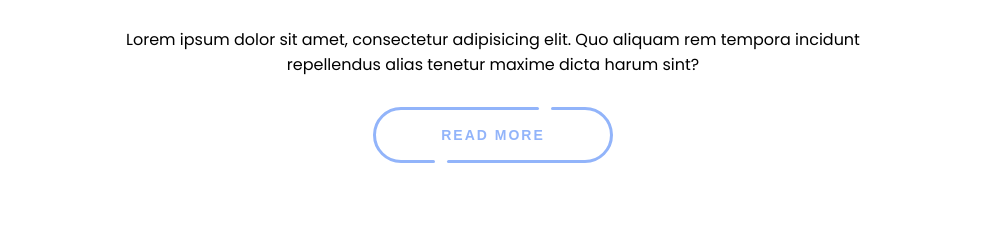
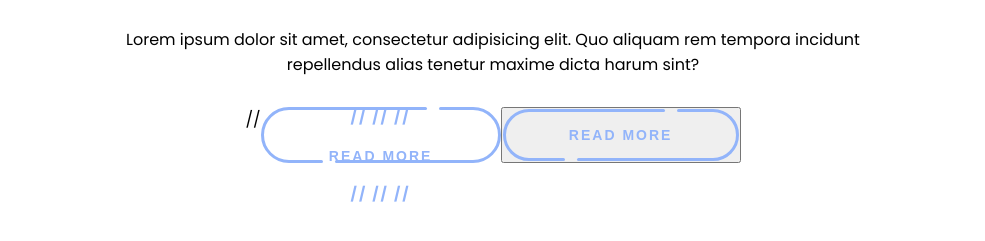
Before and after one commit to P2PTECHWORKS/p2ptechworks, a React (Create React App) app: page / in a window 1280 px wide. Shown: the part 798-1039 px from the top of the page, without its empty margins (147-1132 px from the left). Built offline with nearby package versions, Linux system fonts and the light colour scheme; a web font is replaced by a local one.

Commit message:
Update index.js

```diff
--- a/src/components/HeroSection/index.js
+++ b/src/components/HeroSection/index.js
@@ -30,13 +30,21 @@ const BodySection = () => {
                 <ReadMore>
                     <div className="container">
 
-                        <a href="" className="button">
-                            <div className="button__line"></div>
-                            <div className="button__line"></div>
-                            <span className="button__text">READ MORE</span>
-                            <div className="button__drow1"></div>
-                            <div className="button__drow2"></div>
-                        </a>
+                        // <a href="" className="button">
+                        //     <div className="button__line"></div>
+                        //     <div className="button__line"></div>
+                        //     <span className="button__text">READ MORE</span>
+                        //     <div className="button__drow1"></div>
+                        //     <div className="button__drow2"></div>
+                        // </a>
+                        <button className="button">
+    <div className="button__line"></div>
+    <div className="button__line"></div>
+    <span className="button__text">READ MORE</span>
+    <div className="button__drow1"></div>
+    <div className="button__drow2"></div>
+</button>
+
 
                     </div>
                 </ReadMore>
```
